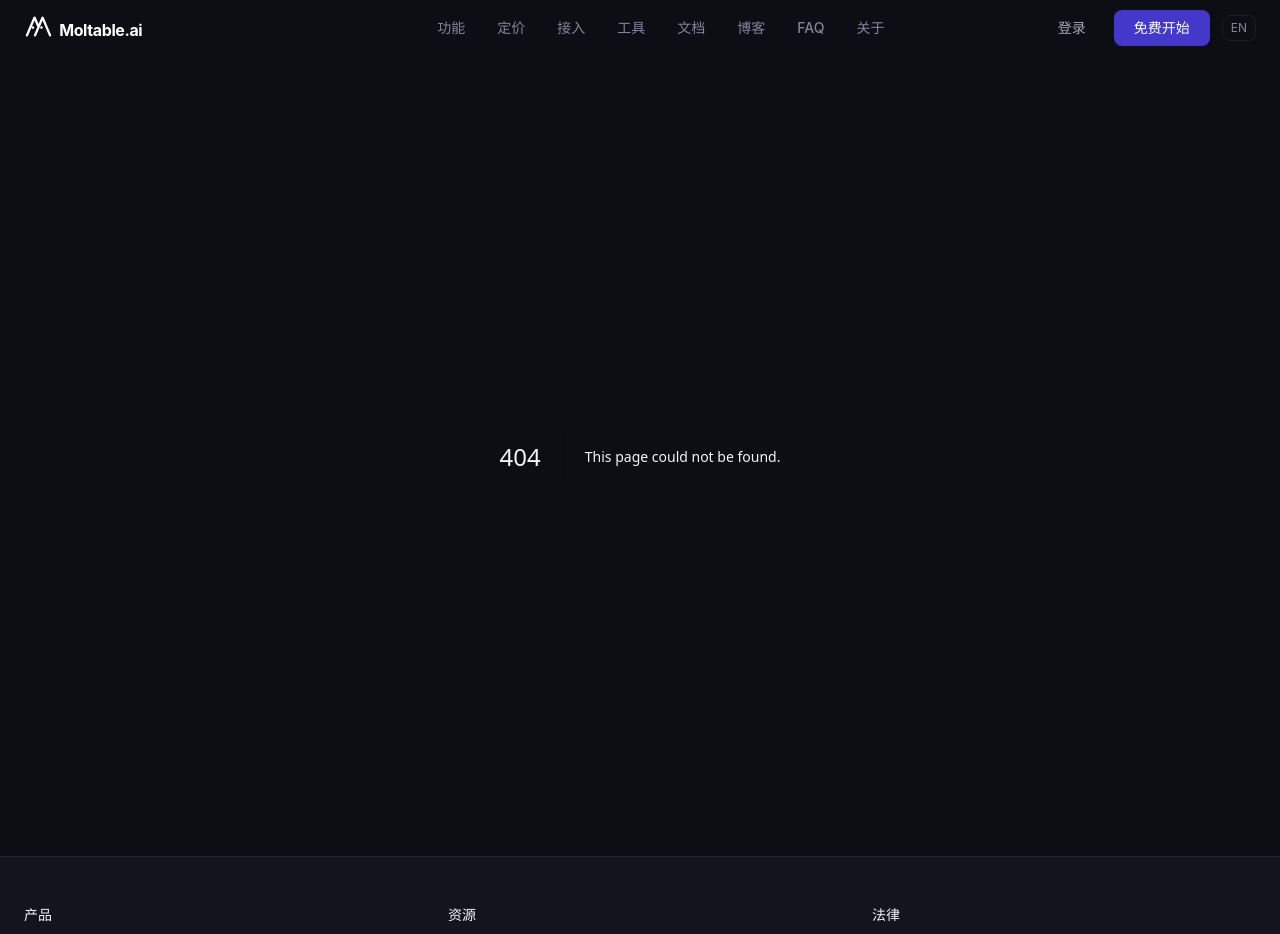
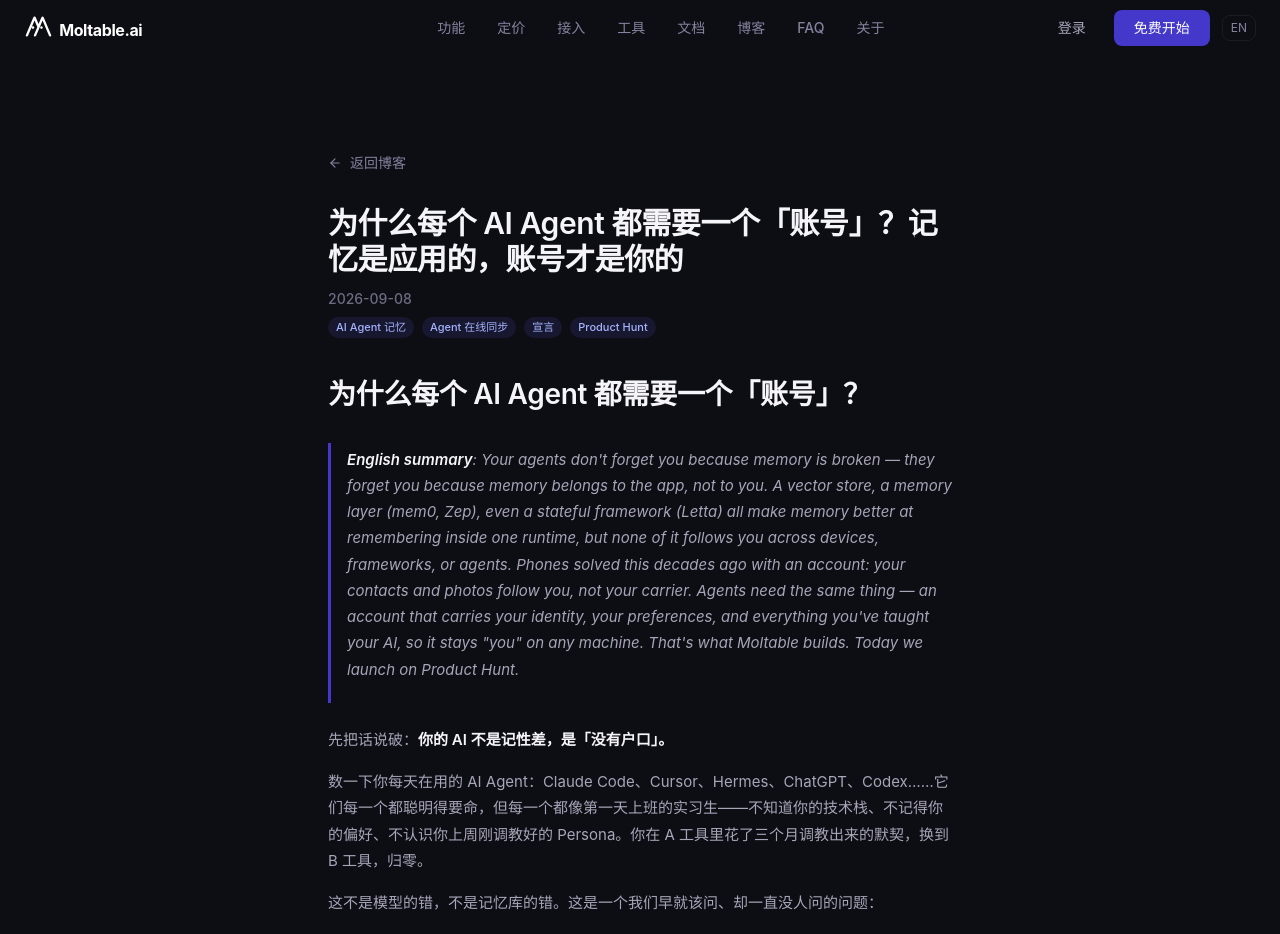
Before and after one commit to jovon-hot/moltable, a Next.js app in the folder web/: page /blog/why-every-ai-agent-needs-an-account in a window 1280 px wide. Before the commit this address had no page. Shown: the top 934 px of the page. Built offline with nearby package versions, Linux system fonts and the light colour scheme.

Commit message:
content: add 为什么每个 AI Agent 都需要一个账号 blog post (2026-09-08 PH day)

```diff
--- /dev/null
+++ b/web/src/app/blog/why-every-ai-agent-needs-an-account/page.mdx
@@ -0,0 +1,91 @@
+export const meta = {
+  title: '为什么每个 AI Agent 都需要一个「账号」？记忆是应用的，账号才是你的',
+  date: '2026-09-08',
+  description: '你的 AI 每次换设备都要重新认识你？因为记忆长在应用里，不属于你。账号才是解药：Moltable 给 AI Agent 一个账号，身份、记忆、Persona 跨设备、跨框架在线同步——你的 AI 永远顺手。',
+  tags: ['AI Agent 记忆', 'Agent 在线同步', '宣言', 'Product Hunt'],
+  slug: 'why-every-ai-agent-needs-an-account',
+}
+
+import ArticleLayout from '../_components/ArticleLayout'
+
+<ArticleLayout meta={meta}>
+
+# 为什么每个 AI Agent 都需要一个「账号」？
+
+> **English summary**: Your agents don't forget you because memory is broken — they forget you because memory belongs to the *app*, not to *you*. A vector store, a memory layer (mem0, Zep), even a stateful framework (Letta) all make memory better at remembering inside one runtime, but none of it follows you across devices, frameworks, or agents. Phones solved this decades ago with an account: your contacts and photos follow you, not your carrier. Agents need the same thing — an account that carries your identity, your preferences, and everything you've taught your AI, so it stays "you" on any machine. That's what Moltable builds. Today we launch on Product Hunt.
+
+先把话说破：**你的 AI 不是记性差，是「没有户口」。**
+
+数一下你每天在用的 AI Agent：Claude Code、Cursor、Hermes、ChatGPT、Codex……它们每一个都聪明得要命，但每一个都像第一天上班的实习生——不知道你的技术栈、不记得你的偏好、不认识你上周刚调教好的 Persona。你在 A 工具里花了三个月调教出来的默契，换到 B 工具，归零。
+
+这不是模型的错，不是记忆库的错。这是一个我们早就该问、却一直没人问的问题：
+
+**为什么每个 AI Agent 都需要一个账号？**
+
+---
+
+## 一、你雇了五个助理，他们从不交流
+
+把「用 AI」翻译成现实世界：你雇了五个能力超强的助理，每人负责一块业务。但他们有个共同的怪癖——**每个人上班第一天，都要你把简历、工作习惯、项目背景从头讲一遍**。你讲了五年，他们记了五年，可他们之间从不共享，换了新助理更是从零开始。
+
+你会说：这公司有病吧，为什么没有统一的员工档案？
+
+没错。**AI 世界缺的，就是这份「员工档案」——一个属于你、而不是属于某个助理的账号。**
+
+我们已经在「教 AI 记住你」上花了无数力气：RAG、向量库、记忆层、人格文件……但我们教的每一个字，都存进了**某一个应用自己的数据库**。你教会 ChatGPT 的偏好存在 OpenAI 的服务器里，教会 Cursor 的存在 Cursor 的配置里。它们记得越牢，你被绑得越死——因为那些记忆的**归属**，从来不是你的。
+
+## 二、记忆是应用的，账号才是你的
+
+2026 年的「Agent 记忆」市场很热闹，但拆开看，所有方案都在回答同一个问题：**怎么让记忆在某个运行环境里记得更牢**。
+
+- **mem0 / Zep**（抽取式记忆层）：从对话里抽事实、存向量库，让单个 Agent 跨会话记住你。
+- **Letta**（状态化 Agent）：让 Agent 自己维护会自我编辑的 memory blocks，上下文自我管理。
+- **MCP memory server**：把记忆变成标准工具，任何 MCP 客户端都能读写同一个库。
+
+它们都很有价值，我们昨天刚写过一篇英文长文把这四层拆开讲（[The Agent Memory Stack in 2026](https://www.moltable.ai/blog/agent-memory-stack-2026)）。但注意一个共同点：**这些记忆都住在应用里。** 换个客户端、换台电脑、换个框架——记忆留在原地，你一个人走向新设备。
+
+这就像：你的通讯录存在手机卡里，而不是存在你的名下。运营商一换，联系人全没。
+
+手机行业早就治好了这个病，药方朴素到没人记得它的伟大：**账号**。Apple ID、Google 账号——你换一百台手机，照片、通讯录、设置、App，全都跟着你走。从来没有人要求「把通讯录做得更好」，因为问题根本不在存储，在**归属**。
+
+AI Agent 需要的，是同一个东西：**一个账号，让「你调教出来的 AI」跟着你走，而不是跟着某个工具走。**
+
+## 三、一个账号，给 AI 三样东西
+
+| 没有账号（现状） | 有一个账号（Moltable） |
+|---|---|
+| 记忆属于某个应用 | 记忆属于你，跨应用一致 |
+| 换设备 = 重新调教 | 换设备 = 同步码一键恢复 |
+| 换框架 = 从头再来 | 身份/记忆/Persona 跨框架在线同步 |
+| 改坏了没法回溯 | 版本化快照 + 回滚兜底 |
+| 每个 Agent 各认识你一次 | 你调教一次，所有 Agent 受益 |
+
+拆开看，一个账号解决三件事：
+
+1. **身份**——你是谁：技术栈、偏好、工作习惯。不是「对话摘要」，是结构化、可复用的你。
+2. **调教成果**——你教会了它什么：Skills、Persona、MCP 配置、项目上下文。这些是你花几个月攒下的资产。
+3. **连续性**——在线同步：不是导出一份文件丢在网盘里，而是**活的**——多端双向同步、自动合并、每次改动都进版本库，改坏了随时回滚。
+
+第三点值得多说一句。很多人说「我自己 git 备份不就行了？」——备份是**照片**，同步是**活人**。照片记录你某个瞬间的样子，但它不会在你搬家后自己跟过来、不会在你两个设备各改一半时自动合并、更不会在你被悄悄改坏三天后告诉你「你回滚到周二的状态吧」。Git 是为代码设计的，而你的 Agent 是**正在被使用、正在被调教**的活资产——它需要的是账号级的同步，不是文件级的归档。
+
+（顺带说个真实见闻：有人的 AI 人格文件被静默覆写，三天后才发现。版本化快照 + 回滚，就是为这种「无声事故」准备的。）
+
+## 四、所以，为什么是「现在」
+
+因为 Agent 的数量终于跨过了临界点。一个人只有一个 ChatGPT 时，「重新调教」只是偶尔的 annoyance；当你有五个 Agent、两台设备、三个框架时，它变成每周都要付的税。工具越多，越需要一个统一的「你」。
+
+这也解释了为什么记忆层公司解决不了你的换机失忆——它们卖的是「让应用记住你」，而你要的是「让你被所有应用记住」。这是两个生意。
+
+## 五、我们做的东西
+
+[Moltable](https://www.moltable.ai) 就是给 AI Agent 的**账号体系**：一个账号，把你的身份、记忆、Persona、MCP 配置在线同步到每一台设备、每一个 Agent。我们不运行你的 Agent——你继续用你喜欢的工具；我们只负责一件事：**你调教出来的东西，永远跟着你走。**
+
+- 换新电脑？同步码一键恢复，3 分钟回到你熟悉的那个 AI（[实战指南](https://www.moltable.ai/blog/three-minute-env-recovery)）。
+- 记忆存在哪？文件级快照 + 版本回滚兜底，数据 100% 归你，MIT 开源。
+- 跨框架迁移？用你自己的 LLM 把调教成果翻译成另一套框架的版本——即将推出。
+
+**你的 AI，永远顺手。**（Your AI, always in sync.）
+
+今天，Moltable 正式登上 Product Hunt——如果你也受够了「每次换设备都重新认识你」的 AI，欢迎来看看我们给出的答案：给每个 AI Agent 一个账号。
+
+</ArticleLayout>
--- a/web/src/data/blog-posts.ts
+++ b/web/src/data/blog-posts.ts
@@ -11,6 +11,15 @@
 }
 
 const posts: BlogPost[] = [
+  {
+    slug: 'why-every-ai-agent-needs-an-account',
+    date: '2026-09-08',
+    title: '为什么每个 AI Agent 都需要一个「账号」？',
+    titleEn: 'Why Every AI Agent Needs an Account: Memory Is the App’s, the Account Is Yours',
+    excerpt:
+      '换机失忆不是记忆做得不够好，是记忆的归属错了。账号把「属于你的调教成果」从应用里剥离出来：一个账号，身份/记忆/Persona 跨设备、跨框架、跨 Agent 在线同步。Product Hunt 上线日的定位宣言篇。',
+    tags: ['AI Agent 记忆', 'Agent 在线同步', '宣言', 'Product Hunt'],
+  },
   {
     slug: 'agent-memory-stack-2026',
     date: '2026-09-07',
```
Also changed, not shown: 1 other file (tests, documents, lock files or other folders).
